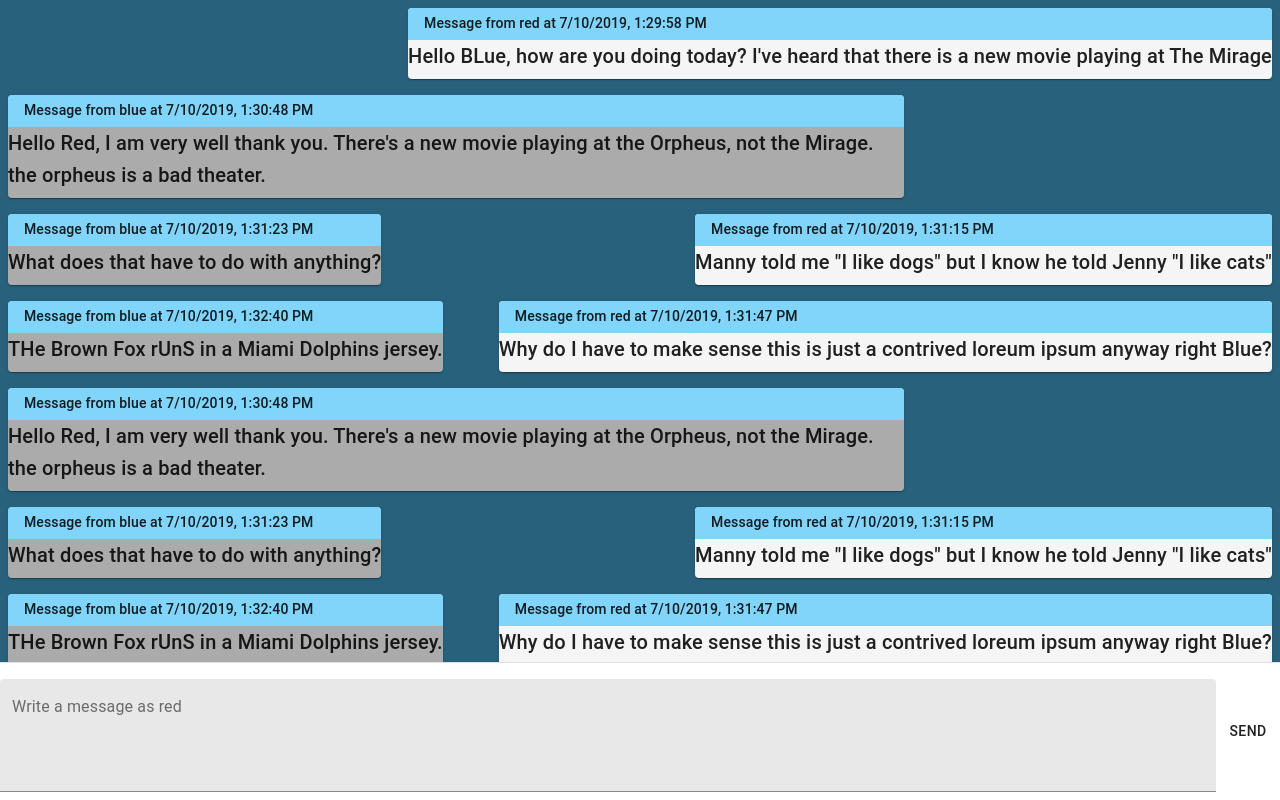
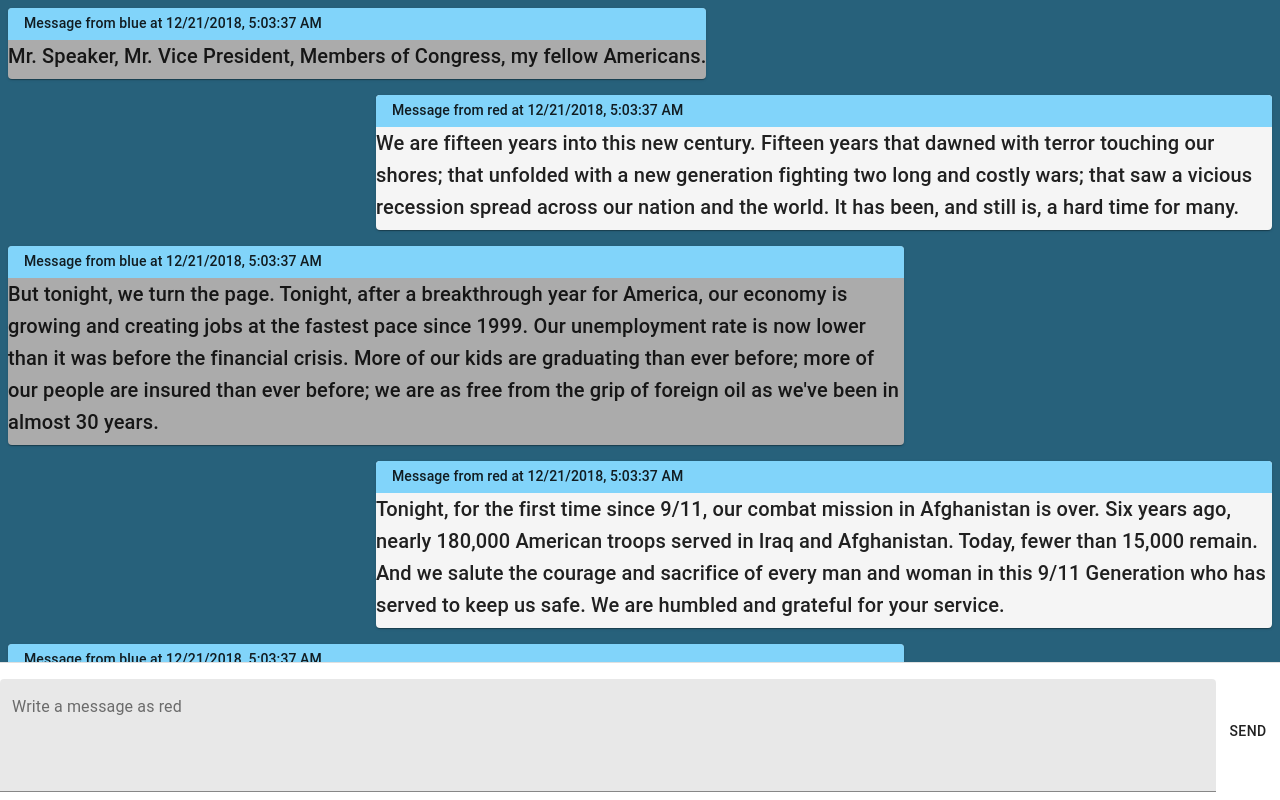
Before and after one commit to CharlesDLandau/chatter_nlp, a React (Create React App) app: page / in a window 1280 px wide. Shown: the top 800 px of the page. Built offline with nearby package versions, Linux system fonts and the light colour scheme.

Commit message:
edit dummy messages

```diff
--- a/src/dummyMessages.js
+++ b/src/dummyMessages.js
@@ -1,57 +1,59 @@
+var now = new Date().toLocaleString()
+
 export default [
   {
-    "token": "Hello BLue, how are you doing today? I've heard that there is a new movie playing at The Mirage",
-    "time": "7/10/2019, 1:29:58 PM",
+    "token": "Mr. Speaker, Mr. Vice President, Members of Congress, my fellow Americans.",
+    "time": now,
+    "author": "blue"
+  },
+  {
+    "token": "We are fifteen years into this new century. Fifteen years that dawned with terror touching our shores; that unfolded with a new generation fighting two long and costly wars; that saw a vicious recession spread across our nation and the world. It has been, and still is, a hard time for many.",
+    "time": now,
     "author": "red"
   },
   {
-    "token": "Hello Red, I am very well thank you. There's a new movie playing at the Orpheus, not the Mirage. the orpheus is a bad theater.",
-    "time": "7/10/2019, 1:30:48 PM",
+    "token": `But tonight, we turn the page. Tonight, after a breakthrough year for America, our economy is growing and creating jobs at the fastest pace since 1999. Our unemployment rate is now lower than it was before the financial crisis. More of our kids are graduating than ever before; more of our people are insured than ever before; we are as free from the grip of foreign oil as we've been in almost 30 years.`,
+    "time": now,
     "author": "blue"
   },
   {
-    "token": "Manny told me \"I like dogs\" but I know he told Jenny \"I like cats\"",
-    "time": "7/10/2019, 1:31:15 PM",
+    "token": "Tonight, for the first time since 9/11, our combat mission in Afghanistan is over. Six years ago, nearly 180,000 American troops served in Iraq and Afghanistan. Today, fewer than 15,000 remain. And we salute the courage and sacrifice of every man and woman in this 9/11 Generation who has served to keep us safe. We are humbled and grateful for your service.",
+    "time": now,
     "author": "red"
   },
   {
-    "token": "What does that have to do with anything?",
-    "time": "7/10/2019, 1:31:23 PM",
+    "token": `America, for all that we've endured; for all the grit and hard work required to come back; for all the tasks that lie ahead, know this:
+The shadow of crisis has passed, and the State of the Union is strong.
+At this moment -- with a growing economy, shrinking deficits, bustling industry, and booming energy production -- we have risen from recession freer to write our own future than any other nation on Earth. It's now up to us to choose who we want to be over the next fifteen years, and for decades to come.`,
+    "time": now,
     "author": "blue"
   },
   {
-    "token": "Why do I have to make sense this is just a contrived loreum ipsum anyway right Blue?",
-    "time": "7/10/2019, 1:31:47 PM",
+    "token": `Will we accept an economy where only a few of us do spectacularly well? Or will we commit ourselves to an economy that generates rising incomes and chances for everyone who makes the effort?
+Will we approach the world fearful and reactive, dragged into costly conflicts that strain our military and set back our standing? Or will we lead wisely, using all elements of our power to defeat new threats and protect our planet?`,
+    "time": now,
     "author": "red"
   },
   {
-    "token": "THe Brown Fox rUnS in a Miami Dolphins jersey.",
-    "time": "7/10/2019, 1:32:40 PM",
+    "token": `Will we allow ourselves to be sorted into factions and turned against one another -- or will we recapture the sense of common purpose that has always propelled America forward?`,
+    "time": now,
     "author": "blue"
   },
   {
-    "token": "Hello Red, I am very well thank you. There's a new movie playing at the Orpheus, not the Mirage. the orpheus is a bad theater.",
-    "time": "7/10/2019, 1:30:48 PM",
+    "token": `In two weeks, I will send this Congress a budget filled with ideas that are practical, not partisan. And in the months ahead, I'll crisscross the country making a case for those ideas.`,
+    "time": now,
+    "author": "red"
+  },
+  {
+    "token": `So tonight, I want to focus less on a checklist of proposals, and focus more on the values at stake in the choices before us.
+It begins with our economy.`,
+    "time": now,
     "author": "blue"
   },
   {
-    "token": "Manny told me \"I like dogs\" but I know he told Jenny \"I like cats\"",
-    "time": "7/10/2019, 1:31:15 PM",
+    "token": `Seven years ago, Rebekah and Ben Erler of Minneapolis were newlyweds. She waited tables. He worked construction. Their first child, Jack, was on the way.`,
+    "time": now,
     "author": "red"
   },
-  {
-    "token": "What does that have to do with anything?",
-    "time": "7/10/2019, 1:31:23 PM",
-    "author": "blue"
-  },
-  {
-    "token": "Why do I have to make sense this is just a contrived loreum ipsum anyway right Blue?",
-    "time": "7/10/2019, 1:31:47 PM",
-    "author": "red"
-  },
-  {
-    "token": "THe Brown Fox rUnS in a Miami Dolphins jersey.",
-    "time": "7/10/2019, 1:32:40 PM",
-    "author": "blue"
-  }
+
 ]
```
Also changed, not shown: 1 other file (tests, documents, lock files or other folders).
